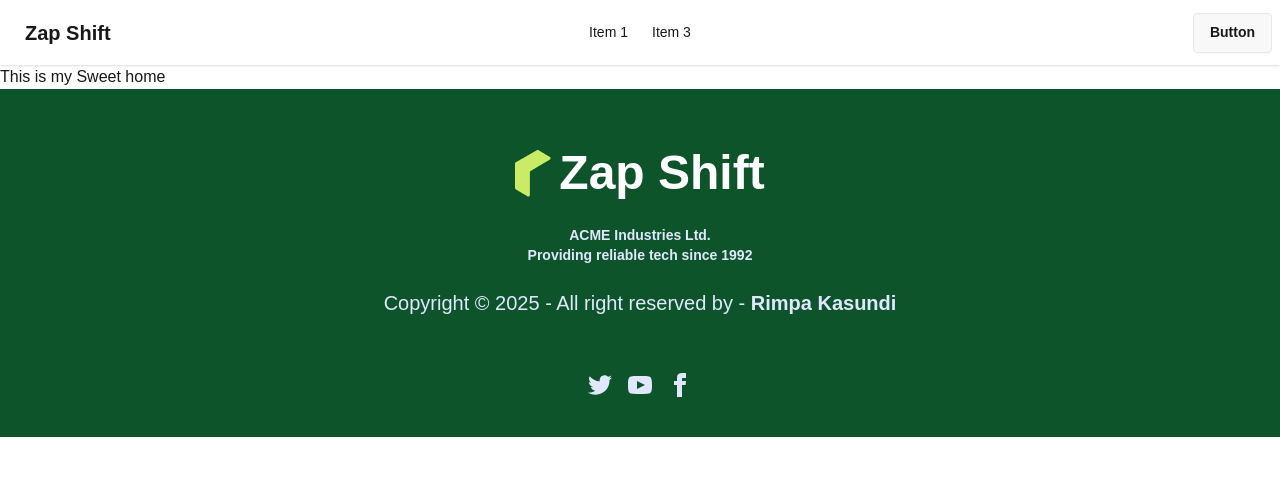
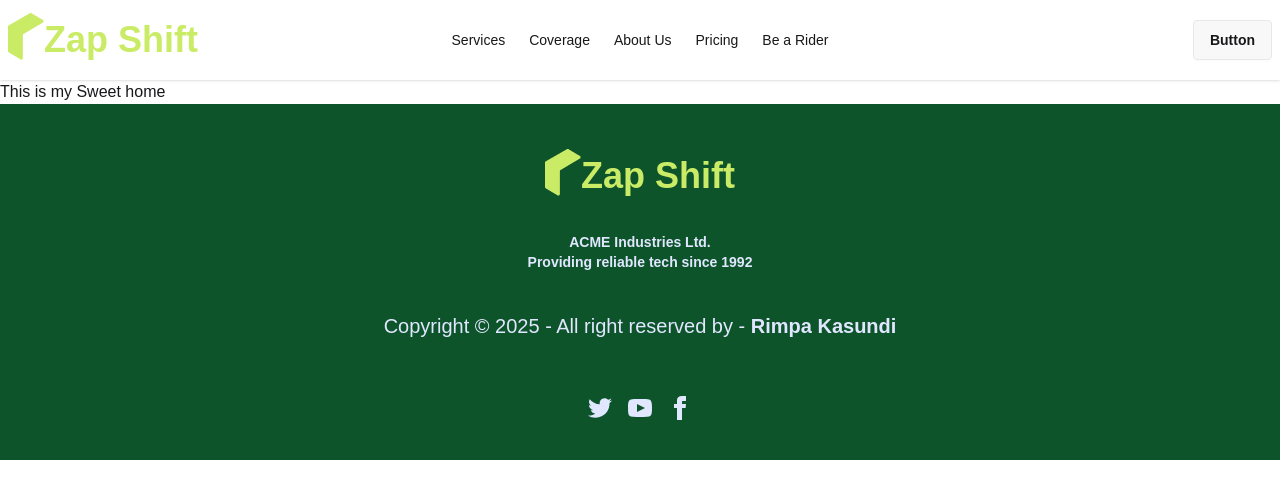
Before and after one commit to rimpakasundi07/Zap-Shift-Client, a React (Vite) app: page / in a window 1280 px wide. Shown: the top 498 px of the page. Built offline with nearby package versions, Linux system fonts and the light colour scheme.

Commit message:
Update Navbar with navigation links and NavLink components

```diff
--- a/package.json
+++ b/package.json
@@ -13,6 +13,7 @@
     "@tailwindcss/vite": "^4.1.17",
     "react": "^19.2.0",
     "react-dom": "^19.2.0",
+    "react-icons": "^5.5.0",
     "react-router": "^7.10.1",
     "tailwindcss": "^4.1.17"
   },
--- a/src/components/Logo/Logo.jsx
+++ b/src/components/Logo/Logo.jsx
@@ -4,9 +4,9 @@ import logo from "../../assets/logo.png";
 
 const Logo = () => {
   return (
-    <div className="flex gap-2 items-center">
-      <img src={logo} alt="" />
-      <p className="font-bold lg:text-5xl text-xl lg:py-5 py-2 text-white hover:text-yellow-400 ">
+    <div className="flex items-center">
+      <img className=" pb-2" src={logo} alt="" />
+      <p className="font-bold lg:text-4xl text-2xl lg:py-3 py-2 text-[#CAEB66] hover:text-yellow-400 ">
         Zap Shift
       </p>
     </div>
--- a/src/layouts/RootLayout.jsx
+++ b/src/layouts/RootLayout.jsx
@@ -5,7 +5,7 @@ import Navbar from "../pages/Shared/Navbar/Navbar";
 
 const RootLayout = () => {
   return (
-    <div>
+    <div className="">
       <Navbar></Navbar>
       <Outlet></Outlet>
       <Footer></Footer>
--- a/src/pages/Shared/Footer/Footer.jsx
+++ b/src/pages/Shared/Footer/Footer.jsx
@@ -8,7 +8,7 @@ const Footer = () => {
         <aside>
           <Logo></Logo>
 
-          <p className="font-bold hover:text-yellow-400 ">
+          <p className="font-bold lg:py-4 py-2 hover:text-yellow-400 ">
             ACME Industries Ltd.
             <br />
             Providing reliable tech since 1992
--- a/src/pages/Shared/Navbar/Navbar.jsx
+++ b/src/pages/Shared/Navbar/Navbar.jsx
@@ -1,6 +1,28 @@
 import React from "react";
 
+import Logo from "../../../components/Logo/Logo";
+import { NavLink } from "react-router";
+
 const Navbar = () => {
+  const links = (
+    <>
+      <li>
+        <NavLink to="/">Services</NavLink>
+      </li>
+      <li>
+        <NavLink to="">Coverage</NavLink>
+      </li>
+      <li>
+        <NavLink to="">About Us</NavLink>
+      </li>
+      <li>
+        <NavLink to="">Pricing</NavLink>
+      </li>
+      <li>
+        <NavLink to="">Be a Rider</NavLink>
+      </li>
+    </>
+  );
   return (
     <div>
       <div className="navbar bg-base-100 shadow-sm">
@@ -27,27 +49,15 @@ const Navbar = () => {
               tabIndex="-1"
               className="menu menu-sm dropdown-content bg-base-100 rounded-box z-1 mt-3 w-52 p-2 shadow"
             >
-              <li>
-                <a>Item 1</a>
-              </li>
-
-              <li>
-                <a>Item 3</a>
-              </li>
+              {links}
             </ul>
           </div>
-          <a className="btn btn-ghost text-xl">Zap Shift </a>
+          <div className="lg:text-3xl flex items-center font-bold text-xl">
+            <Logo></Logo>
+          </div>
         </div>
         <div className="navbar-center hidden lg:flex">
-          <ul className="menu menu-horizontal px-1">
-            <li>
-              <a>Item 1</a>
-            </li>
-
-            <li>
-              <a>Item 3</a>
-            </li>
-          </ul>
+          <ul className="menu menu-horizontal px-1">{links}</ul>
         </div>
         <div className="navbar-end">
           <a className="btn">Button</a>
```
Also changed, not shown: 1 other file (tests, documents, lock files or other folders).
